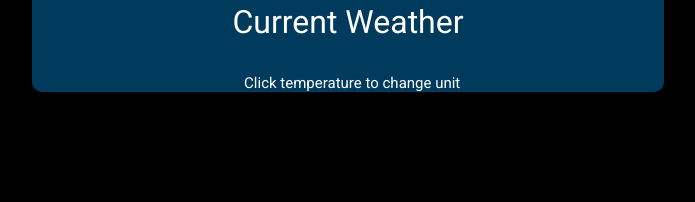
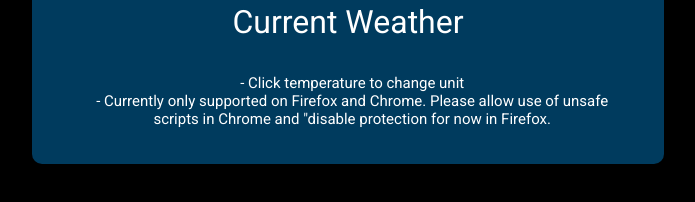
Before and after one commit to Malekai/Local-Weather-App, a plain HTML site: page index.html in a window 1280 px wide. Shown: the part 32-234 px from the top of the page, without its empty margins (292-987 px from the left). Drawn offline with nearby package versions, Linux system fonts and the light colour scheme; no server answers.

Commit message:
Added warnings for chrome and firefox and what is supported

```diff
--- a/WeatherStyles.css
+++ b/WeatherStyles.css
@@ -14,6 +14,7 @@ body {
 	height: 75%;
 	text-align: center;
 	padding-top: 5px;
+	padding-bottom: 20px;
 	border-radius: 10px;
 	margin-bottom: 50%;
 }
--- a/index.html
+++ b/index.html
@@ -16,7 +16,7 @@
 		<li id="location"></li>
 		<li id="weatherType"></li>
 		<li><p id="temperature" class="F"></p></li>
-		<li id="message">Click temperature to change unit</li>
+		<li id="message"> - Click temperature to change unit <br> - Currently only supported on Firefox and Chrome. Please allow use of unsafe scripts in Chrome and "disable protection for now in Firefox.</li>
 	</ul>
 	</div>
 </div>
```
